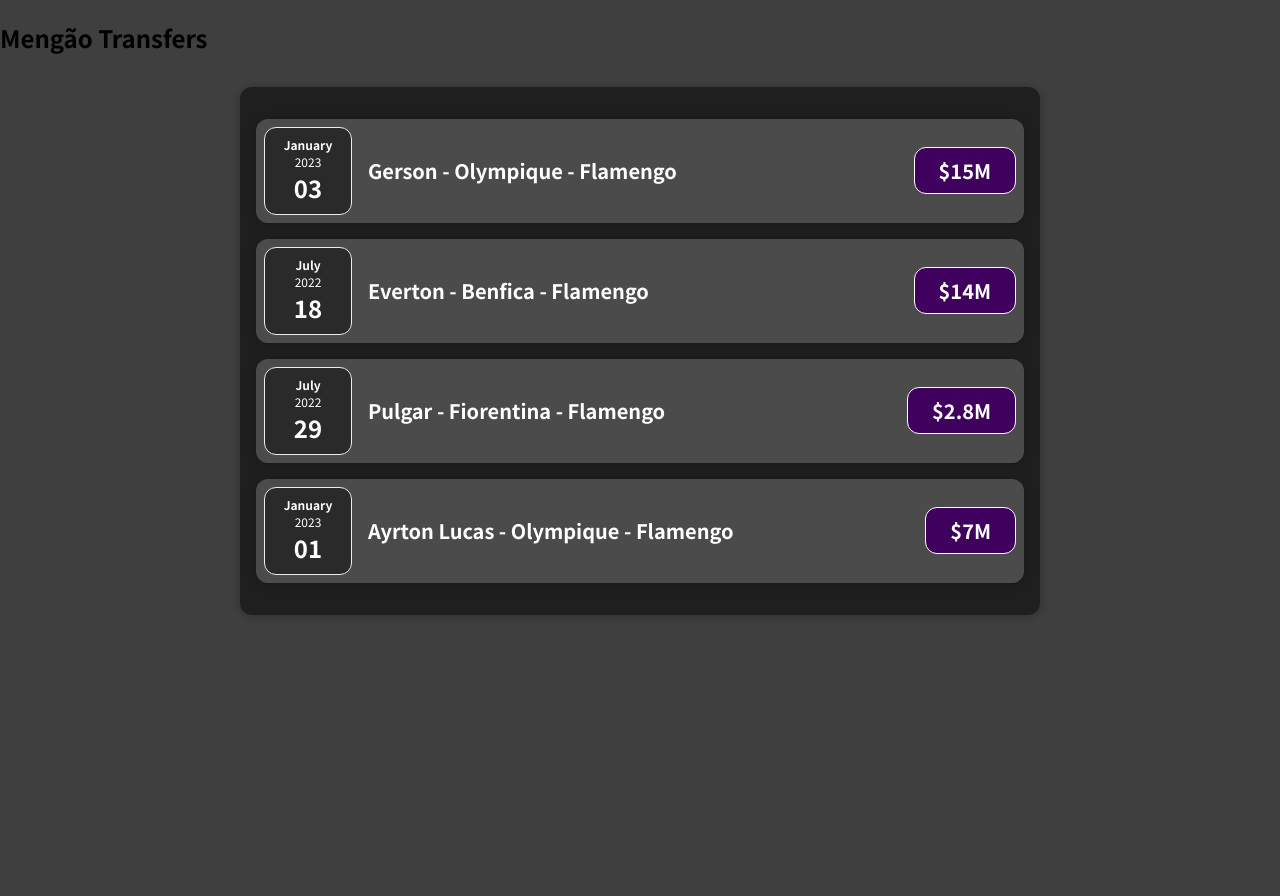
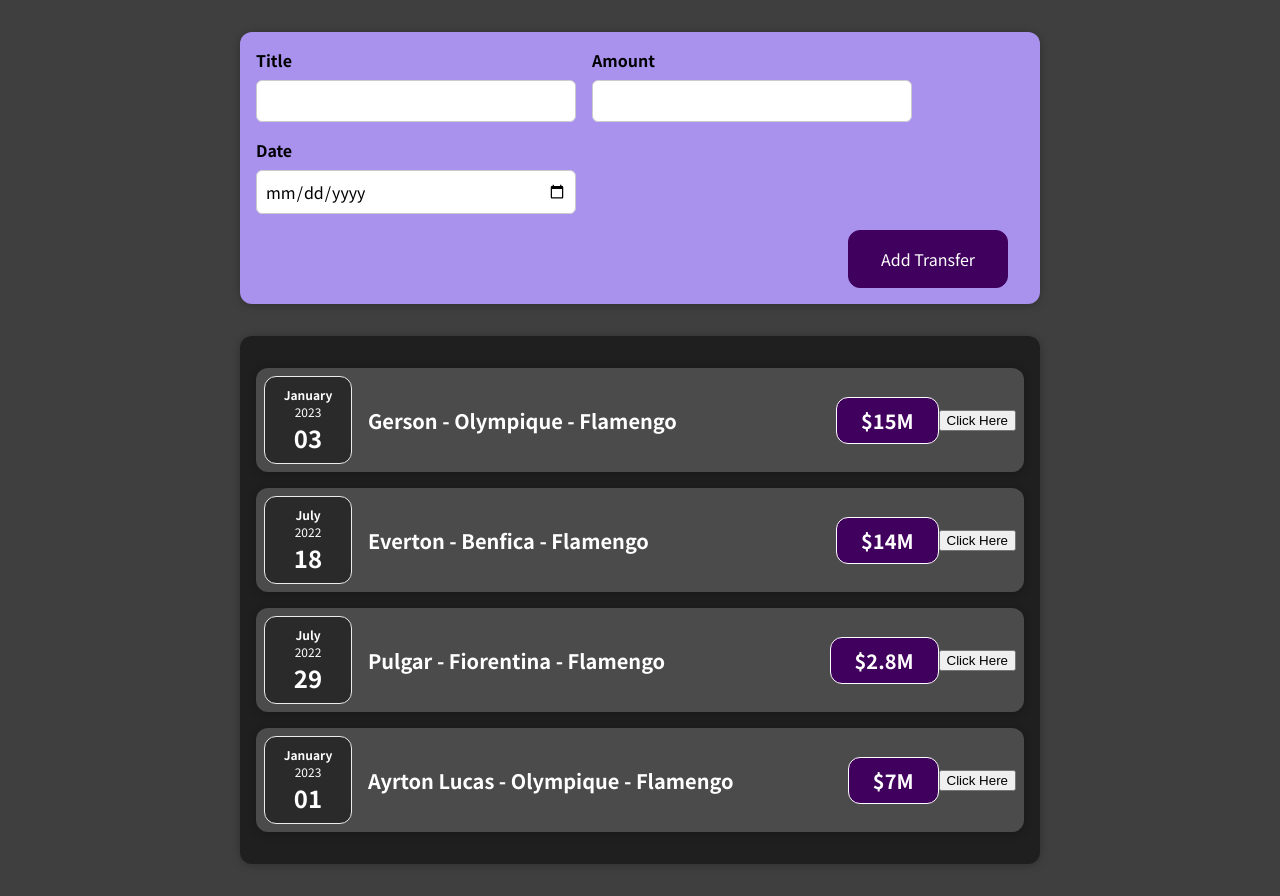
Before and after one commit to daniloamaralr/sporstats, a React (Create React App) app: page / in a window 1280 px wide. Before the commit the page ends 800 px from the top, so only its background shows below. Built offline with nearby package versions, Linux system fonts and the light colour scheme.

Commit message:
adding new transferer component

```diff
--- a/src/App.js
+++ b/src/App.js
@@ -1,3 +1,4 @@
+import NewTransfer from "./components/NewTransfer/NewTransfer";
 import Transfers from "./components/Tranfers/Transfers"
 
 const App = () => {
@@ -29,7 +30,7 @@
   ];
   return (
     <div>
-      <h2>Mengão Transfers</h2>
+      <NewTransfer />
       <Transfers items = {transfers}/>
     </div>
   );
--- /dev/null
+++ b/src/components/NewTransfer/NewTransfer.css
@@ -0,0 +1,38 @@
+.new-transfer {
+    background-color: #a892ee;
+    padding: 1rem;
+    margin: 2rem auto;
+    width: 50rem;
+    max-width: 95%;
+    border-radius: 12px;
+    text-align: center;
+    box-shadow: 0 1px 8px rgba(0, 0, 0, 0.25);
+  }
+
+  .new-transfer button {
+    font: inherit;
+    cursor: pointer;
+    padding: 1rem 2rem;
+    border: 1px solid #40005d;
+    background-color: #40005d;
+    color: white;
+    border-radius: 12px;
+    margin-right: 1rem;
+  }
+
+  .new-transfer button:hover,
+  .new-transfer button:active {
+    background-color: #510674;
+    border-color: #510674;
+  }
+
+  .new-transfer button.alternative {
+    color: #220131;
+    border-color: transparent;
+    background-color: transparent;
+  }
+
+  .new-transfer button.alternative:hover,
+  .new-transfer button.alternative:active {
+    background-color: #ddb3f8;
+  }
--- /dev/null
+++ b/src/components/NewTransfer/NewTransfer.js
@@ -0,0 +1,13 @@
+import React from "react";
+import TransferForm from "./TransferForm";
+
+import "./NewTransfer.css";
+const NewTransfer = () => {
+  return (
+    <div className="new-transfer">
+      <TransferForm />
+    </div>
+  );
+};
+
+export default NewTransfer;
--- /dev/null
+++ b/src/components/NewTransfer/TransferForm.css
@@ -0,0 +1,26 @@
+.new-transfer__controls {
+    display: flex;
+    flex-wrap: wrap;
+    gap: 1rem;
+    margin-bottom: 1rem;
+    text-align: left;
+  }
+
+  .new-transfer__control label {
+    font-weight: bold;
+    margin-bottom: 0.5rem;
+    display: block;
+  }
+
+  .new-transfer__control input {
+    font: inherit;
+    padding: 0.5rem;
+    border-radius: 6px;
+    border: 1px solid #ccc;
+    width: 20rem;
+    max-width: 100%;
+  }
+
+  .new-transfer__actions {
+    text-align: right;
+  }
--- /dev/null
+++ b/src/components/NewTransfer/TransferForm.js
@@ -0,0 +1,28 @@
+import React from "react";
+
+import "./TransferForm.css";
+const TransferForm = () => {
+  return (
+    <form>
+      <div className="new-transfer__controls">
+        <div className="new-transfer__control">
+          <label>Title</label>
+          <input type="text" />
+        </div>
+        <div className="new-transfer__control">
+          <label>Amount</label>
+          <input type="number" min="0.01" step="0.01" />
+        </div>
+        <div className="new-transfer__control">
+          <label>Date</label>
+          <input type="date" min="2019-01-01" max="2022-12-31" />
+        </div>
+      </div>
+      <div className="new-transfer__actions">
+        <button type="submit">Add Transfer</button>
+      </div>
+    </form>
+  );
+};
+
+export default TransferForm;
--- a/src/components/Tranfers/TransferItem.js
+++ b/src/components/Tranfers/TransferItem.js
@@ -1,20 +1,27 @@
-import Card from "../UI/Card"
+import Card from "../UI/Card";
 import "./TransferItem.css";
-import "./TransferDate"
+import "./TransferDate";
 import TransferDate from "./TransferDate";
+import { useState } from "react";
 
 const TransferItem = (props) => {
+  const [title, setTitle] = useState(props.title);
+
+  const clickHandler = () => {
+    setTitle("Updated!!!");
+  };
   return (
     <Card className="transfer-item">
       <div>
         <TransferDate date={props.date} />
       </div>
       <div className="transfer-item__description">
-        <h2>{props.title}</h2>
+        <h2>{title}</h2>
         <div className="transfer-item__price"> ${props.price}M</div>
       </div>
+      <button onClick={clickHandler}>Click Here</button>
     </Card>
   );
-}
+};
 
 export default TransferItem;
```
